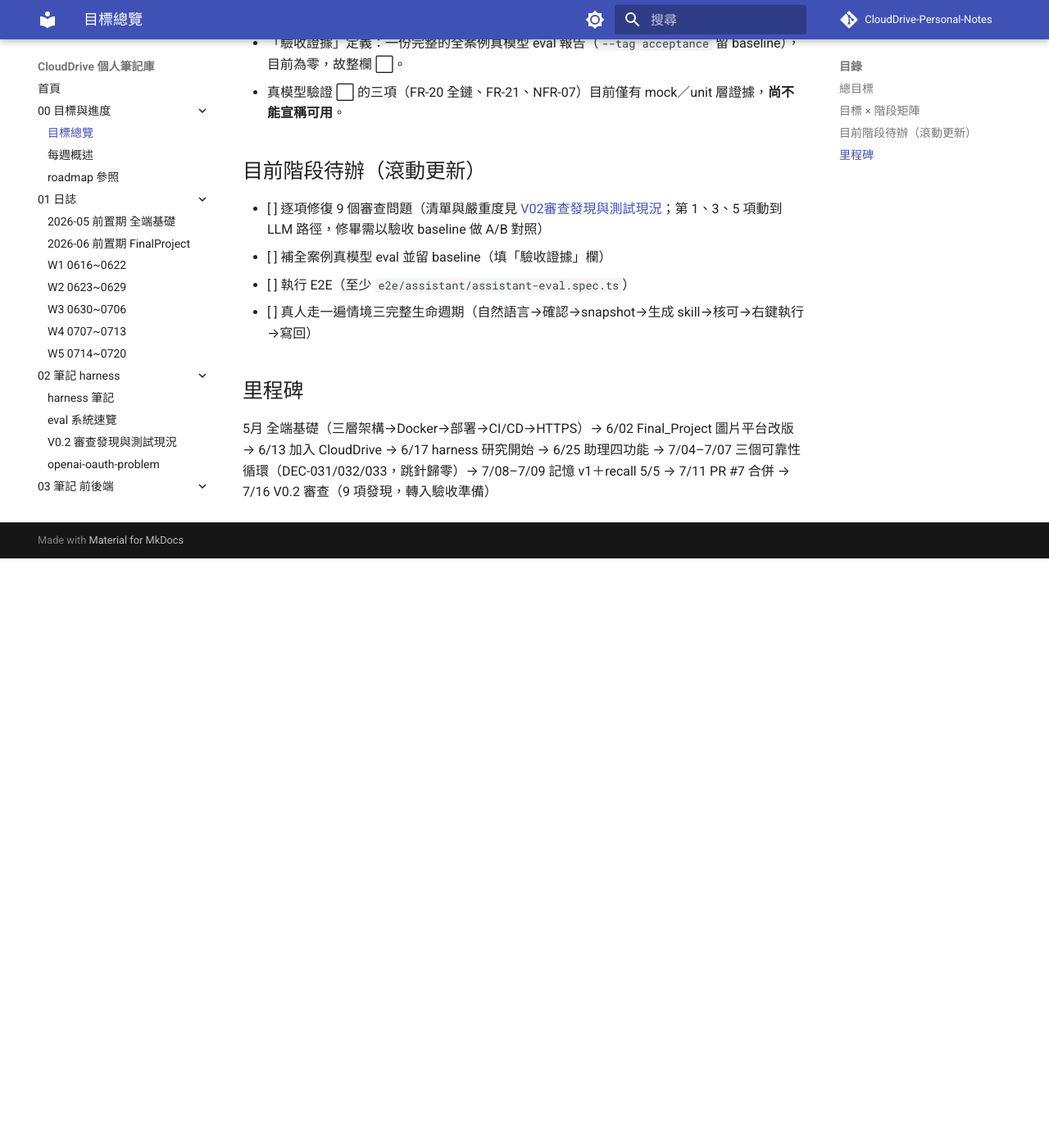
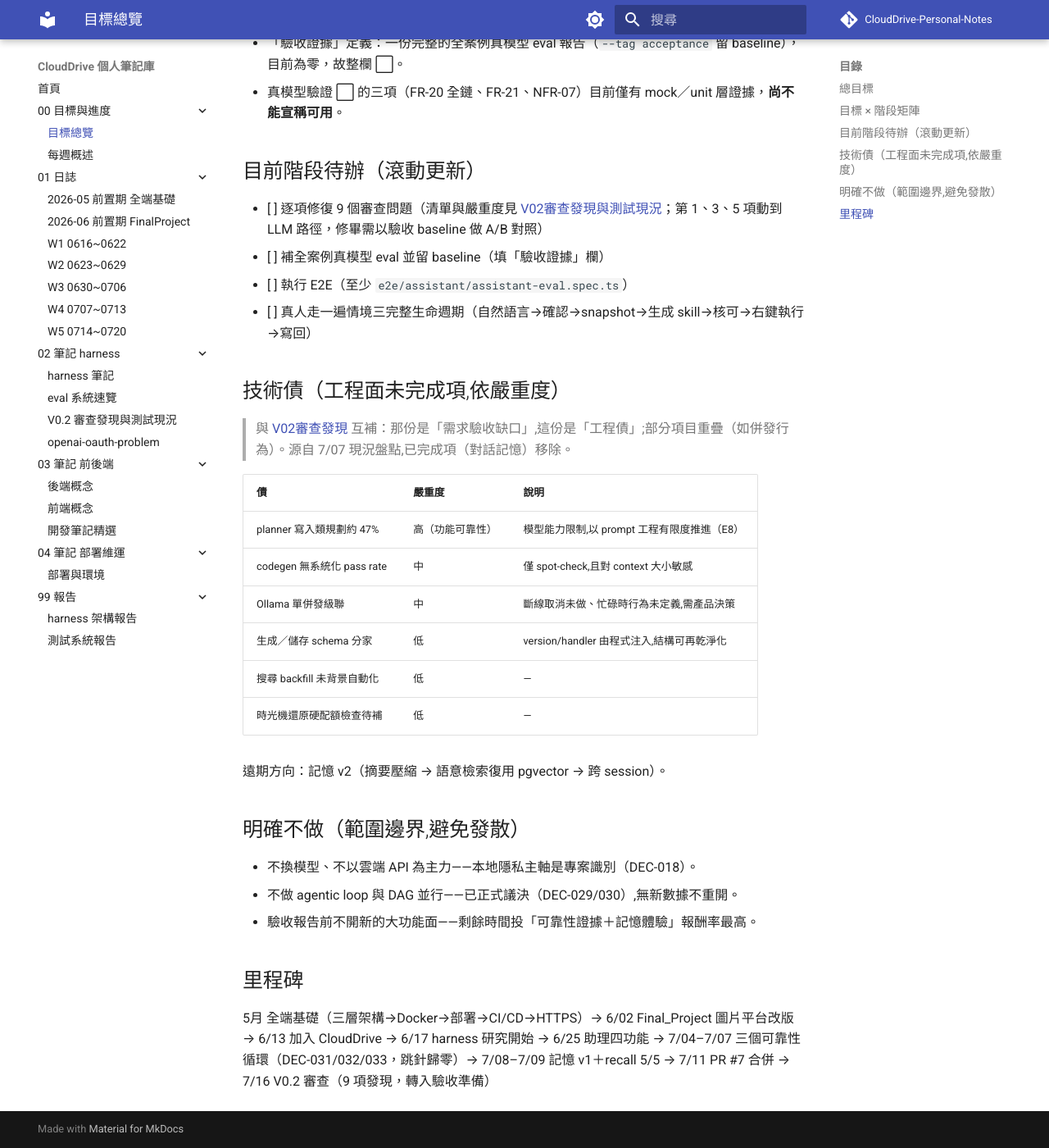
Before and after one commit to alfredshen01/CloudDrive-Personal-Notes, an MkDocs documentation site: the page built from docs/00-目標與進度/目標總覽.md, in a window 1280 px wide and 1400 px high, scrolled down 1379 px. Shown: the whole window at 82% size. Built offline with MkDocs 1.6.1 and Material for MkDocs 9.7.7, drawn with Linux system fonts in a browser that asks for light colours; comment, search, counter and statistics services are not loaded; before the commit the page ends 2060 px from its top, so only the background shows below that.

Commit message:
docs: 拆解 roadmap-參照——技術債與範圍邊界併入目標總覽,答辯敘事併入 harness筆記,原檔移除
Co-Authored-By: Claude Fable 5 <noreply@anthropic.com>

```diff
--- a/docs/00-目標與進度/目標總覽.md
+++ b/docs/00-目標與進度/目標總覽.md
@@ -33,6 +33,27 @@
 - [ ] 執行 E2E（至少 `e2e/assistant/assistant-eval.spec.ts`）
 - [ ] 真人走一遍情境三完整生命週期（自然語言→確認→snapshot→生成 skill→核可→右鍵執行→寫回）
 
+## 技術債（工程面未完成項,依嚴重度）
+
+> 與 [V02審查發現](../02-筆記-harness/V02審查發現與測試現況.md) 互補：那份是「需求驗收缺口」,這份是「工程債」;部分項目重疊（如併發行為）。源自 7/07 現況盤點,已完成項（對話記憶）移除。
+
+| 債 | 嚴重度 | 說明 |
+|---|---|---|
+| planner 寫入類規劃約 47% | 高（功能可靠性） | 模型能力限制,以 prompt 工程有限度推進（E8） |
+| codegen 無系統化 pass rate | 中 | 僅 spot-check,且對 context 大小敏感 |
+| Ollama 單併發級聯 | 中 | 斷線取消未做、忙碌時行為未定義,需產品決策 |
+| 生成／儲存 schema 分家 | 低 | version/handler 由程式注入,結構可再乾淨化 |
+| 搜尋 backfill 未背景自動化 | 低 | — |
+| 時光機還原硬配額檢查待補 | 低 | — |
+
+遠期方向：記憶 v2（摘要壓縮 → 語意檢索復用 pgvector → 跨 session）。
+
+## 明確不做（範圍邊界,避免發散）
+
+- 不換模型、不以雲端 API 為主力——本地隱私主軸是專案識別（DEC-018）。
+- 不做 agentic loop 與 DAG 並行——已正式議決（DEC-029/030）,無新數據不重開。
+- 驗收報告前不開新的大功能面——剩餘時間投「可靠性證據＋記憶體驗」報酬率最高。
+
 ## 里程碑
 
 5月 全端基礎（三層架構→Docker→部署→CI/CD→HTTPS）→ 6/02 Final_Project 圖片平台改版 → 6/13 加入 CloudDrive → 6/17 harness 研究開始 → 6/25 助理四功能 → 7/04–7/07 三個可靠性循環（DEC-031/032/033，跳針歸零）→ 7/08–7/09 記憶 v1＋recall 5/5 → 7/11 PR #7 合併 → 7/16 V0.2 審查（9 項發現，轉入驗收準備）
--- a/mkdocs.yml
+++ b/mkdocs.yml
@@ -47,7 +47,6 @@ nav:
   - 00 目標與進度:
       - 目標總覽: 00-目標與進度/目標總覽.md
       - 每週概述: 00-目標與進度/每週概述.md
-      - roadmap 參照: 00-目標與進度/roadmap-參照.md
   - 01 日誌:
       - 2026-05 前置期 全端基礎: 01-日誌/2026-05-前置期-全端基礎.md
       - 2026-06 前置期 FinalProject: 01-日誌/2026-06-前置期-FinalProject.md
```
Also changed, not shown: docs/00-目標與進度/roadmap-參照.md (deleted, +0 -79 lines), docs/02-筆記-harness/harness筆記.md (+4 -0 lines), docs/index.md (+0 -1 lines).
